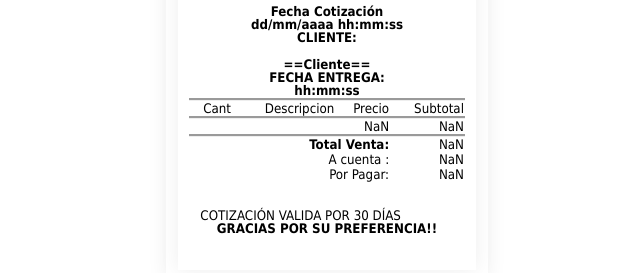
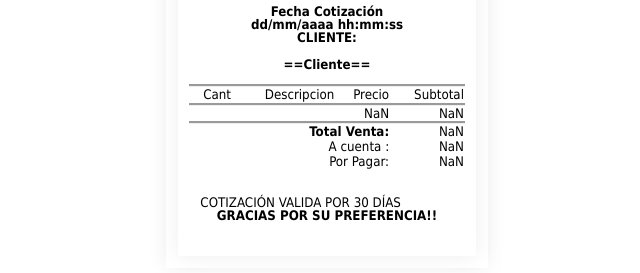
Before and after one commit to TickeVirtual/CotizMarumClean, a plain HTML site: page index.html in a window 1280 px wide. Shown: the part 469-742 px from the top of the page, without its empty margins (313-953 px from the left). Drawn offline with Linux system fonts and the light colour scheme.

Commit message:
Update index.html

```diff
--- a/index.html
+++ b/index.html
@@ -263,7 +263,7 @@ img#impresoraButton {
         var telefono = params.has('telefono') ? params.get('telefono') : "==Cliente==";
         var codigo_pais = params.has('codigo_pais') ? params.get('codigo_pais') : "==Cliente==";
         var fecha = params.has('fecha') ? params.get('fecha') : "dd/mm/aaaa hh:mm:ss";
-        var fecha_entrega = params.has('fecha_entrega') ? params.get('fecha_entrega') : "hh:mm:ss";
+        var fecha_entrega = params.has('fecha_entrega') ? params.get('fecha_entrega') : " ";
         var total = params.has('total') ? params.get('total') : "";
         var subtotal_desc = params.has('subtotal_desc') ? params.get('subtotal_desc') : " ";
         var total_a_pagar = params.has('total_a_pagar') ? params.get('total_a_pagar') : " ";
@@ -369,7 +369,7 @@ img#impresoraButton {
 
         <div class="label">
             <p class="fecha_entrega">
-                <b> FECHA ENTREGA: <br>
+                <b>  <br>
                     <span id="fecha_entrega"></span>
                 </b>
             </p>
```
